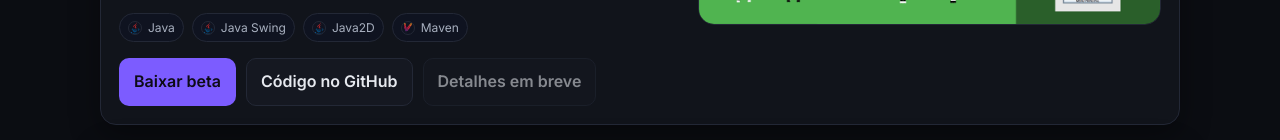
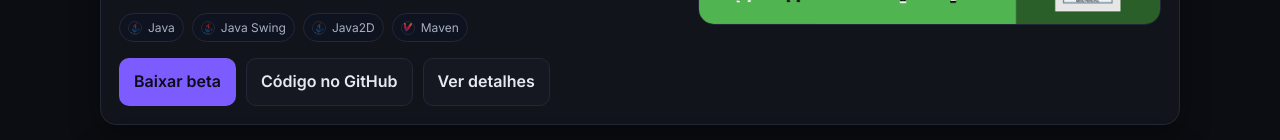
Before and after one commit to frankstiwrx/frankstiwrx.github.io, a plain HTML site: page index.html in a window 1280 px wide. Shown: the part 4585-4725 px from the top of the page. Drawn offline with Linux system fonts and the light colour scheme.

Commit message:
Adição de pagina dos irmaos miau 2

```diff
--- a/index.html
+++ b/index.html
@@ -860,12 +860,9 @@
                   Código no GitHub
                 </a>
 
-                <span
-                  class="btn miau-coming-soon"
-                  title="Página dedicada em preparação"
-                >
-                  Detalhes em breve
-                </span>
+                <a class="btn" href="projetos/irmaos-miau/index.html">
+                  Ver detalhes
+                </a>
               </div>
             </div>
 
```
Also changed, not shown: projetos/irmaos-miau/miau.css (renamed from projetos/irmaos-miau/style.css), projetos/irmaos-miau/miau.js (renamed from projetos/irmaos-miau/script.js).
